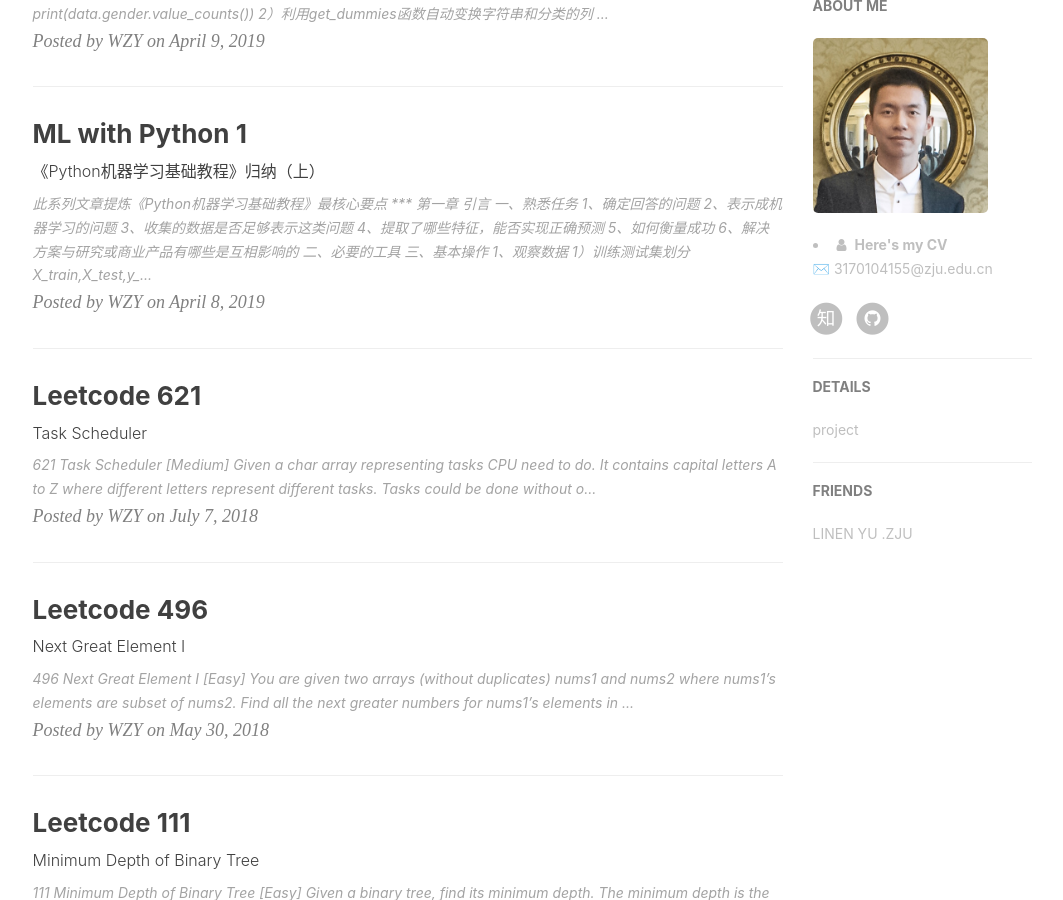
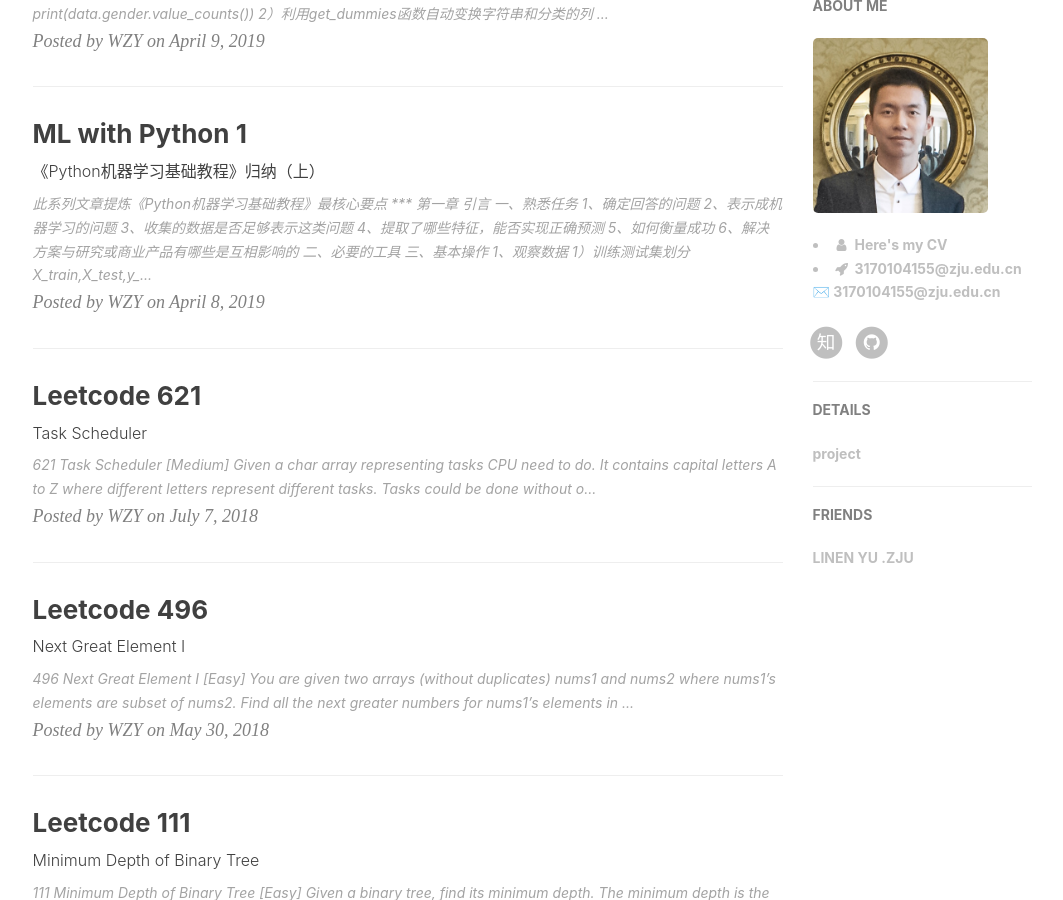
Before and after one commit to ZaccWu/ZaccWu.github.io, a Jekyll site: the page built from index.html, in a window 1280 px wide and 900 px high, scrolled down 588 px. Shown: the whole window, without its empty margins (135-1198 px from the left). Built offline with Jekyll 4.4.1, drawn with Linux system fonts in a browser that asks for light colours; nearby versions of some CDN libraries; the list of posts is cut into pages by our own code; comment, search, counter and statistics services are not loaded.

Commit message:
Update page.html

```diff
--- a/_layouts/page.html
+++ b/_layouts/page.html
@@ -112,6 +112,9 @@ layout: default
 			 <li class="menu-item menu-item-cv"><a href="/img/cv.pdf" rel="section">
 				 <i class="menu-item-icon fa fa-fw fa-user"></i>
 				 <strong>Here's my CV</strong></a></li>
+		    	  <li class="menu-item menu-item-blog"><a href="/tags/" rel="section">
+				 <i class="menu-item-icon fa fa-fw fa-rocket"></i>
+				  <strong>3170104155@zju.edu.cn</a></li>
 			<!--
                         {% if site.sidebar-about-description %}
                             <p>{{site.sidebar-about-description}}</p>
```
